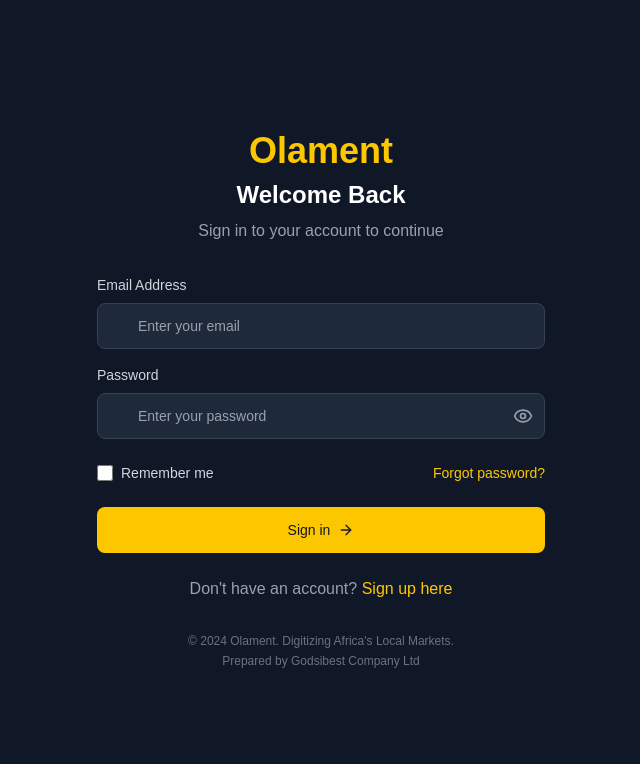
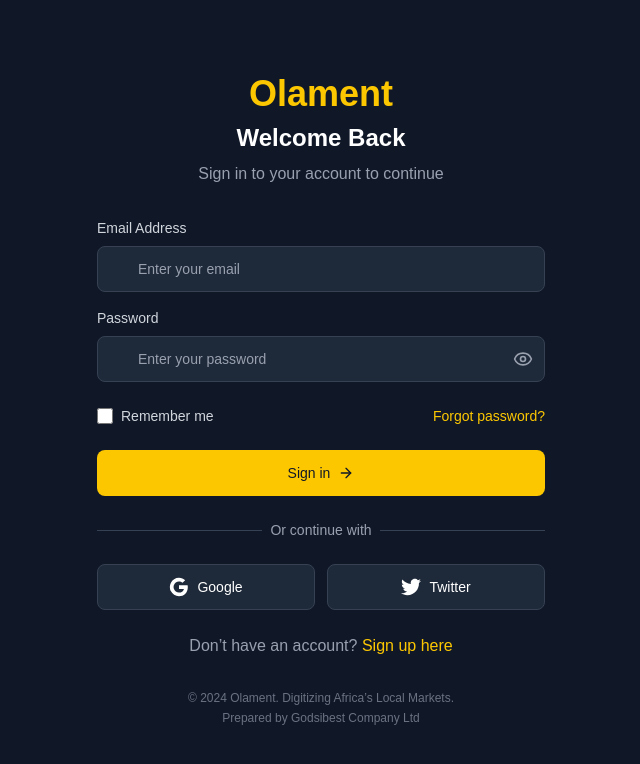
Before and after one commit to Sharkzod/olament_frontend, a Next.js app: page / in a window 1280 px wide. Shown: the top 764 px of the page, without its empty margins (319-959 px from the left). Built offline with nearby package versions, Linux system fonts and the light colour scheme.

Commit message:
apostrophes

```diff
--- a/app/page.tsx
+++ b/app/page.tsx
@@ -2,7 +2,35 @@
 
 import { useState } from 'react'
 import Link from 'next/link'
-import { Eye, EyeOff, Mail, Lock, ArrowRight } from 'lucide-react'
+import { Eye, EyeOff, Mail, Lock, ArrowRight, CheckCircle, XCircle, AlertCircle } from 'lucide-react'
+
+// Toast Component
+const Toast = ({ message, type, onClose }: { message: string; type: 'success' | 'error' | 'info'; onClose: () => void }) => {
+  const icons = {
+    success: <CheckCircle className="h-5 w-5 text-green-400" />,
+    error: <XCircle className="h-5 w-5 text-red-400" />,
+    info: <AlertCircle className="h-5 w-5 text-blue-400" />
+  }
+
+  const bgColors = {
+    success: 'bg-green-900 border-green-700',
+    error: 'bg-red-900 border-red-700',
+    info: 'bg-blue-900 border-blue-700'
+  }
+
+  return (
+    <div className={`fixed top-4 right-4 z-50 flex items-center p-4 rounded-lg border ${bgColors[type]} text-white shadow-lg animate-in slide-in-from-top-2 duration-300`}>
+      {icons[type]}
+      <span className="ml-2 text-sm font-medium">{message}</span>
+      <button
+        onClick={onClose}
+        className="ml-4 text-gray-400 hover:text-white transition-colors"
+      >
+        <XCircle className="h-4 w-4" />
+      </button>
+    </div>
+  )
+}
 
 export default function LoginPage() {
   const [showPassword, setShowPassword] = useState(false)
@@ -12,6 +40,13 @@
     rememberMe: false
   })
   const [isLoading, setIsLoading] = useState(false)
+  const [toast, setToast] = useState<{ message: string; type: 'success' | 'error' | 'info' } | null>(null)
+
+  const showToast = (message: string, type: 'success' | 'error' | 'info') => {
+    setToast({ message, type })
+    // Auto-hide toast after 5 seconds
+    setTimeout(() => setToast(null), 5000)
+  }
 
   const handleInputChange = (e: React.ChangeEvent<HTMLInputElement>) => {
     const { name, value, type, checked } = e.target
@@ -25,15 +60,63 @@
     e.preventDefault()
     setIsLoading(true)
 
-    // Simulate API call
-    await new Promise(resolve => setTimeout(resolve, 1500))
+    try {
+      const response = await fetch('https://olament-backend.onrender.com/api/auth/login', {
+        method: 'POST',
+        headers: {
+          'Content-Type': 'application/json',
+        },
+        body: JSON.stringify({
+          email: formData.email,
+          password: formData.password,
+          rememberMe: formData.rememberMe
+        }),
+      })
 
-    console.log('Login data:', formData)
-    setIsLoading(false)
+      const data = await response.json()
+
+      if (response.ok) {
+        // Success - store token if provided
+        if (data.token) {
+          if (formData.rememberMe) {
+            localStorage.setItem('authToken', data.token)
+          } else {
+            sessionStorage.setItem('authToken', data.token)
+          }
+        }
+
+        showToast('Login successful! Welcome back.', 'success')
+
+        // Redirect or perform success actions
+        // window.location.href = '/dashboard' // Uncomment if you want to redirect
+        console.log('Login successful:', data)
+
+      } else {
+        // Handle error responses
+        const errorMessage = data.message || data.error || 'Login failed. Please try again.'
+        showToast(errorMessage, 'error')
+        console.error('Login error:', data)
+      }
+    } catch (error) {
+      // Handle network errors
+      console.error('Network error:', error)
+      showToast('Network error. Please check your connection and try again.', 'error')
+    } finally {
+      setIsLoading(false)
+    }
   }
 
   return (
     <div className="min-h-screen bg-gray-900 flex items-center justify-center px-4 sm:px-6 lg:px-8">
+      {/* Toast Notification */}
+      {toast && (
+        <Toast
+          message={toast.message}
+          type={toast.type}
+          onClose={() => setToast(null)}
+        />
+      )}
+
       <div className="max-w-md w-full space-y-8">
         {/* Header */}
         <div className="text-center">
@@ -44,13 +127,6 @@
 
         {/* Login Form */}
         <form className="mt-8 space-y-6" onSubmit={handleSubmit}>
-          {/* Error Message */}
-          {/* {error && (
-            <div className="bg-red-900/50 border border-red-500 text-red-200 px-4 py-3 rounded-lg">
-              <p className="text-sm">{error}</p>
-            </div>
-          )} */}
-
           <div className="space-y-4">
             {/* Email Input */}
             <div>
@@ -155,12 +231,45 @@
           </div>
 
           {/* Divider */}
+          <div className="relative">
+            <div className="absolute inset-0 flex items-center">
+              <div className="w-full border-t border-gray-700" />
+            </div>
+            <div className="relative flex justify-center text-sm">
+              <span className="px-2 bg-gray-900 text-gray-400">Or continue with</span>
+            </div>
+          </div>
 
+          {/* Social Login Buttons */}
+          <div className="grid grid-cols-2 gap-3">
+            <button
+              type="button"
+              className="w-full inline-flex justify-center py-3 px-4 border border-gray-700 rounded-lg bg-gray-800 text-sm font-medium text-white hover:bg-gray-700 focus:outline-none focus:ring-2 focus:ring-offset-2 focus:ring-yellow-400 focus:ring-offset-gray-900 transition-colors"
+            >
+              <svg className="w-5 h-5" viewBox="0 0 24 24">
+                <path fill="currentColor" d="M22.56 12.25c0-.78-.07-1.53-.2-2.25H12v4.26h5.92c-.26 1.37-1.04 2.53-2.21 3.31v2.77h3.57c2.08-1.92 3.28-4.74 3.28-8.09z"/>
+                <path fill="currentColor" d="M12 23c2.97 0 5.46-.98 7.28-2.66l-3.57-2.77c-.98.66-2.23 1.06-3.71 1.06-2.86 0-5.29-1.93-6.16-4.53H2.18v2.84C3.99 20.53 7.7 23 12 23z"/>
+                <path fill="currentColor" d="M5.84 14.09c-.22-.66-.35-1.36-.35-2.09s.13-1.43.35-2.09V7.07H2.18C1.43 8.55 1 10.22 1 12s.43 3.45 1.18 4.93l2.85-2.22.81-.62z"/>
+                <path fill="currentColor" d="M12 5.38c1.62 0 3.06.56 4.21 1.64l3.15-3.15C17.45 2.09 14.97 1 12 1 7.7 1 3.99 3.47 2.18 7.07l3.66 2.84c.87-2.6 3.3-4.53 6.16-4.53z"/>
+              </svg>
+              <span className="ml-2">Google</span>
+            </button>
+
+            <button
+              type="button"
+              className="w-full inline-flex justify-center py-3 px-4 border border-gray-700 rounded-lg bg-gray-800 text-sm font-medium text-white hover:bg-gray-700 focus:outline-none focus:ring-2 focus:ring-offset-2 focus:ring-yellow-400 focus:ring-offset-gray-900 transition-colors"
+            >
+              <svg className="w-5 h-5" fill="currentColor" viewBox="0 0 24 24">
+                <path d="M24 4.557c-.883.392-1.832.656-2.828.775 1.017-.609 1.798-1.574 2.165-2.724-.951.564-2.005.974-3.127 1.195-.897-.957-2.178-1.555-3.594-1.555-3.179 0-5.515 2.966-4.797 6.045-4.091-.205-7.719-2.165-10.148-5.144-1.29 2.213-.669 5.108 1.523 6.574-.806-.026-1.566-.247-2.229-.616-.054 2.281 1.581 4.415 3.949 4.89-.693.188-1.452.232-2.224.084.626 1.956 2.444 3.379 4.6 3.419-2.07 1.623-4.678 2.348-7.29 2.04 2.179 1.397 4.768 2.212 7.548 2.212 9.142 0 14.307-7.721 13.995-14.646.962-.695 1.797-1.562 2.457-2.549z"/>
+              </svg>
+              <span className="ml-2">Twitter</span>
+            </button>
+          </div>
 
           {/* Sign up link */}
           <div className="text-center">
             <p className="text-gray-400">
-              Don't have an account?{' '}
+              Don&rsquo;t have an account?{' '}
               <Link href="/signup" className="text-yellow-400 hover:text-yellow-300 font-medium transition-colors">
                 Sign up here
               </Link>
@@ -170,7 +279,7 @@
 
         {/* Footer */}
         <div className="text-center text-xs text-gray-500 mt-8">
-          <p>&copy; 2024 Olament. Digitizing Africa's Local Markets.</p>
+          <p>&copy; 2024 Olament. Digitizing Africa&rsquo;s Local Markets.</p>
           <p className="mt-1">Prepared by Godsibest Company Ltd</p>
         </div>
       </div>
```
